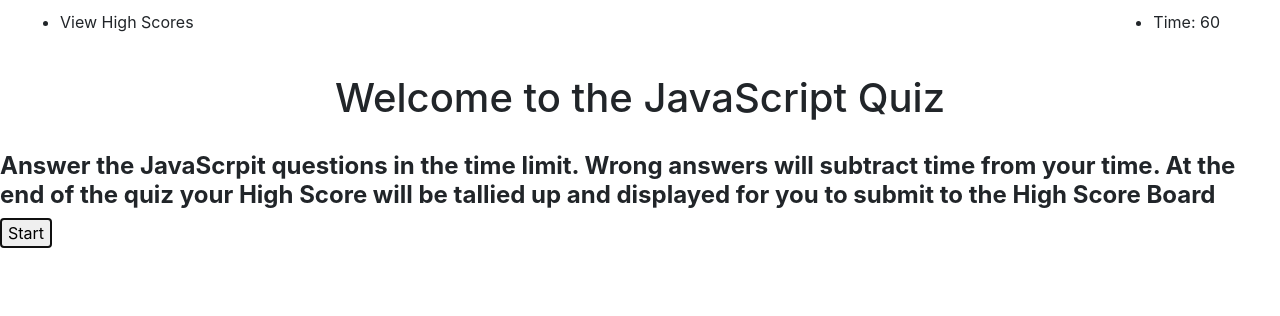
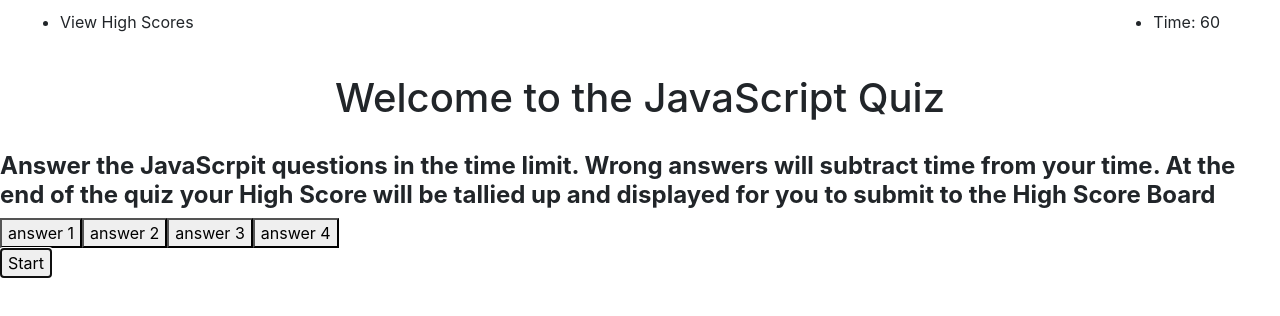
Before and after one commit to smethersblake/Code-quiz, a plain HTML site: page index.html in a window 1280 px wide. Both pictures are taken after a click on the button "Start". Drawn offline with nearby package versions, Linux system fonts and the light colour scheme.

Commit message:
buttons switch between diffent answer selection when clicked

```diff
--- a/assets/js/script.js
+++ b/assets/js/script.js
@@ -60,24 +60,26 @@ const selctions = [
 //     }
 //     introText.appendChild(questionEl)
 // }
+var questionNum = 0;
+var answerbtn = document.querySelector(".answer-btn");
+var populateAnswers = function() {
+    answerbtn.textContent = "";
+    for (let i = 0; i < Object.keys(selctions[0]).length; i++) {
+        //create html elements to hold the data
+        var answertext = document.createElement("button");
+        answertext.textContent = selctions[questionNum][i];
 
 
-
+        // get html on page
+        answerbtn.append(answertext)
+    }
+    questionNum++;
+}
 // startbtn.addEventListener("click", begin);
 startbtn.addEventListener("click", function() {
     // show the first set of questions
-
-
-    for (let i = 0; i < Object.keys(selctions[0]).length; i++) {
-        //create html elements to hold the data
-        var answertext = document.createElement("h2");
-        answertext.textContent = selctions[0][i];
-
-
-        // get html on page
-        // .append(selctions)
-        console.log(answertext)
-
-
-        }
+    populateAnswers();
+    })
+answerbtn.addEventListener("click", function() {
+    populateAnswers();
 })
```
Also changed, not shown: index.html (+3 -1 lines).
